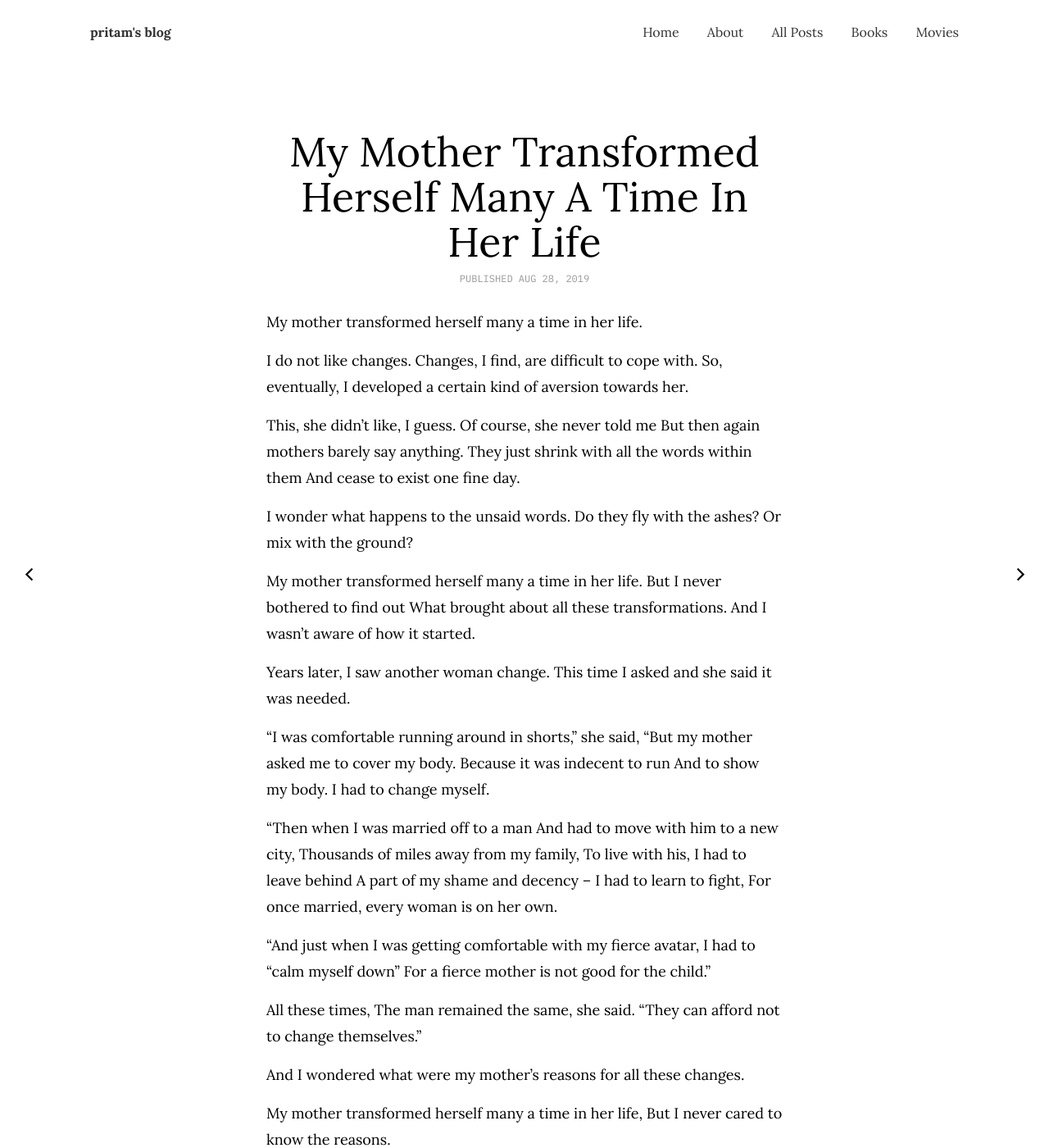
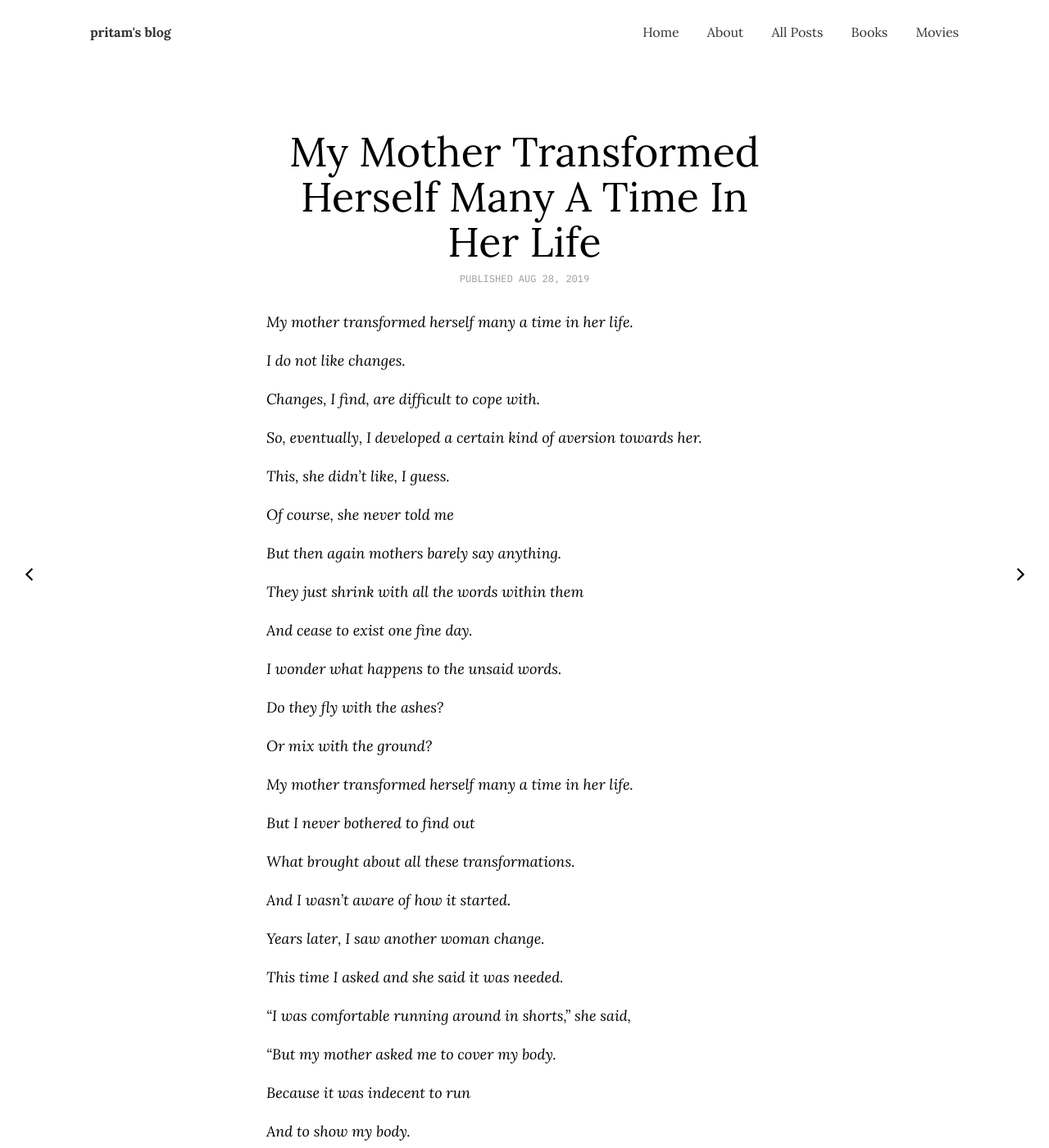
Before and after one commit to argumentativeyouth/pblog, a Jekyll site: the page built from _posts/2019-08-28-my-mother-transformed-herself-many-a-time-in-her-life.md, in a window 1280 px wide and 1400 px high. Shown: the whole window at 82% size. Built offline with Jekyll 4.4.1, drawn with Linux system fonts in a browser that asks for light colours; some of the changed text lies outside the part shown.

Commit message:
Update 2019-08-28-my-mother-transformed-herself-many-a-time-in-her-life.md

```diff
--- a/_posts/2019-08-28-my-mother-transformed-herself-many-a-time-in-her-life.md
+++ b/_posts/2019-08-28-my-mother-transformed-herself-many-a-time-in-her-life.md
@@ -6,55 +6,93 @@ image:
 tags:
 ---
 
-My mother transformed herself many a time in her life.
+*My mother transformed herself many a time in her life.*
 
-I do not like changes.
-Changes,  I find, are difficult to cope with.
-So, eventually,  I developed a certain kind of aversion towards her.
+*I do not like changes.*
 
-This, she didn’t like, I guess.
-Of course, she never told me
-But then again mothers barely say anything.
-They just shrink with all the words within them
-And cease to exist one fine day.
+*Changes,  I find, are difficult to cope with.*
 
-I wonder what happens to the unsaid words.
-Do they fly with the ashes?
-Or mix with the ground?
+*So, eventually,  I developed a certain kind of aversion towards her.*
 
-My mother transformed herself many a time in her life.
-But I never bothered to find out
-What brought about all these transformations.
-And I wasn’t aware of how it started.
 
-Years later, I saw another woman change.
-This time I asked and she said it was needed.
+*This, she didn’t like, I guess.*
 
-“I was comfortable running around in shorts,” she said,
-“But my mother asked me to cover my body.
-Because it was indecent to run
-And to show my body.
-I had to change myself.
+*Of course, she never told me*
 
-“Then when I was married off to a man
-And had to move with him to a new city,
-Thousands of miles away from my family,
-To live with his,
-I had to leave behind
-A part of my shame and decency – I had to learn to fight,
-For once married, every woman is on her own.
+*But then again mothers barely say anything.*
 
-“And just when I was getting comfortable with my fierce avatar,
-I had to “calm myself down”
-For a fierce mother is not good for the child.”
+*They just shrink with all the words within them*
 
-All these times,
-The man remained the same, she said.
-“They can afford not to change themselves.”
+*And cease to exist one fine day.*
 
-And I wondered what were my mother’s reasons for all these changes.
 
-My mother transformed herself many a time in her life,
-But I never cared to know the reasons.
+*I wonder what happens to the unsaid words.*
 
-Guess I will never know.
+*Do they fly with the ashes?*
+
+*Or mix with the ground?*
+
+
+*My mother transformed herself many a time in her life.*
+
+*But I never bothered to find out*
+
+*What brought about all these transformations.*
+
+*And I wasn’t aware of how it started.*
+
+
+*Years later, I saw another woman change.*
+
+*This time I asked and she said it was needed.*
+
+
+*“I was comfortable running around in shorts,” she said,*
+
+*“But my mother asked me to cover my body.*
+
+*Because it was indecent to run*
+
+*And to show my body.*
+
+*I had to change myself.*
+
+
+*“Then when I was married off to a man*
+
+*And had to move with him to a new city,*
+
+*Thousands of miles away from my family,*
+
+*To live with his,*
+
+*I had to leave behind*
+
+*A part of my shame and decency – I had to learn to fight,*
+
+*For once married, every woman is on her own.*
+
+
+*“And just when I was getting comfortable with my fierce avatar,*
+
+*I had to “calm myself down”*
+
+*For a fierce mother is not good for the child.”*
+
+
+
+*All these times,*
+
+*The man remained the same, she said.*
+
+*“They can afford not to change themselves.”*
+
+
+*And I wondered what were my mother’s reasons for all these changes.*
+
+
+*My mother transformed herself many a time in her life,*
+
+*But I never cared to know the reasons.*
+
+*'Guess I will never know.*
```
